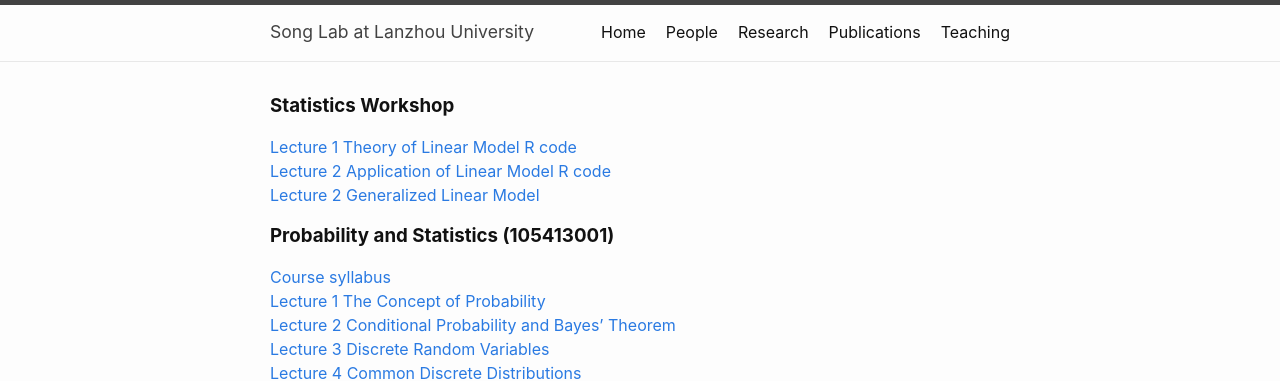
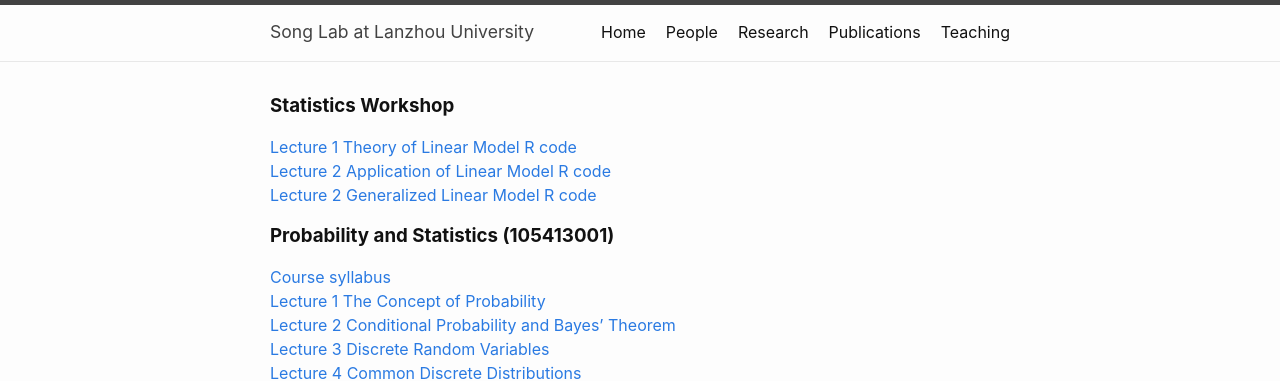
Before and after one commit to chaosonglab/chaosonglab.github.io, a Jekyll site: the page built from teaching.md, in a window 1280 px wide. Shown: the top 381 px of the page. Built offline with Jekyll 4.4.1, drawn with Linux system fonts in a browser that asks for light colours.

Commit message:
Update teaching.md

```diff
--- a/teaching.md
+++ b/teaching.md
@@ -7,7 +7,7 @@ permalink: /teaching/
 ### **Statistics Workshop**
 [Lecture 1 Theory of Linear Model](files/course_materials/stats_workshop/lecture1_lm_theory.pdf) [R code](files/course_materials/stats_workshop/lecture1_lm_theory_code.r) \
 [Lecture 2 Application of Linear Model](files/course_materials/stats_workshop/lecture2_lm_application.pdf) [R code](files/course_materials/stats_workshop/lecture2_lm_application_code.r) \
-[Lecture 2 Generalized Linear Model](files/course_materials/stats_workshop/lecture3_glm.pdf)
+[Lecture 2 Generalized Linear Model](files/course_materials/stats_workshop/lecture3_glm.pdf) [R code](files/course_materials/stats_workshop/lecture2_glm_code.R)
 
 
 ### **Probability and Statistics (105413001)**
```
